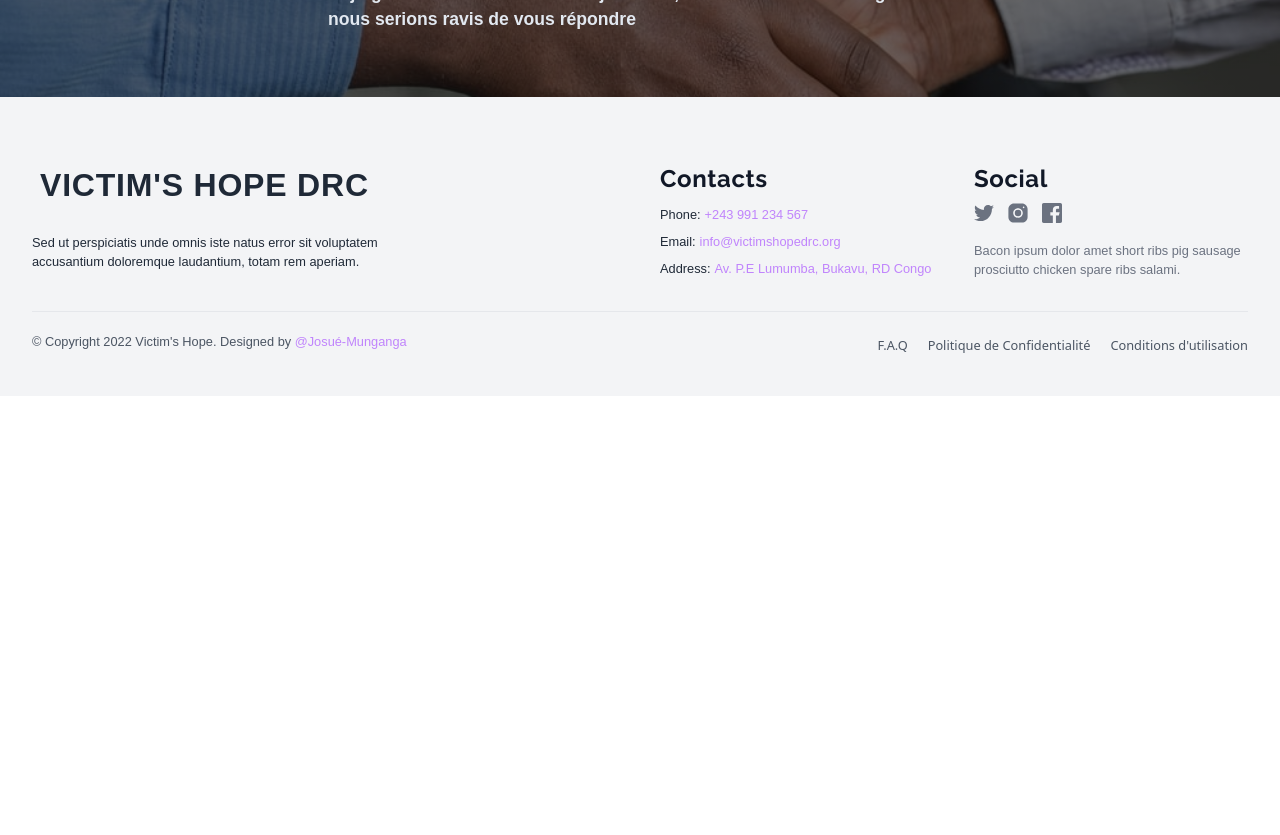
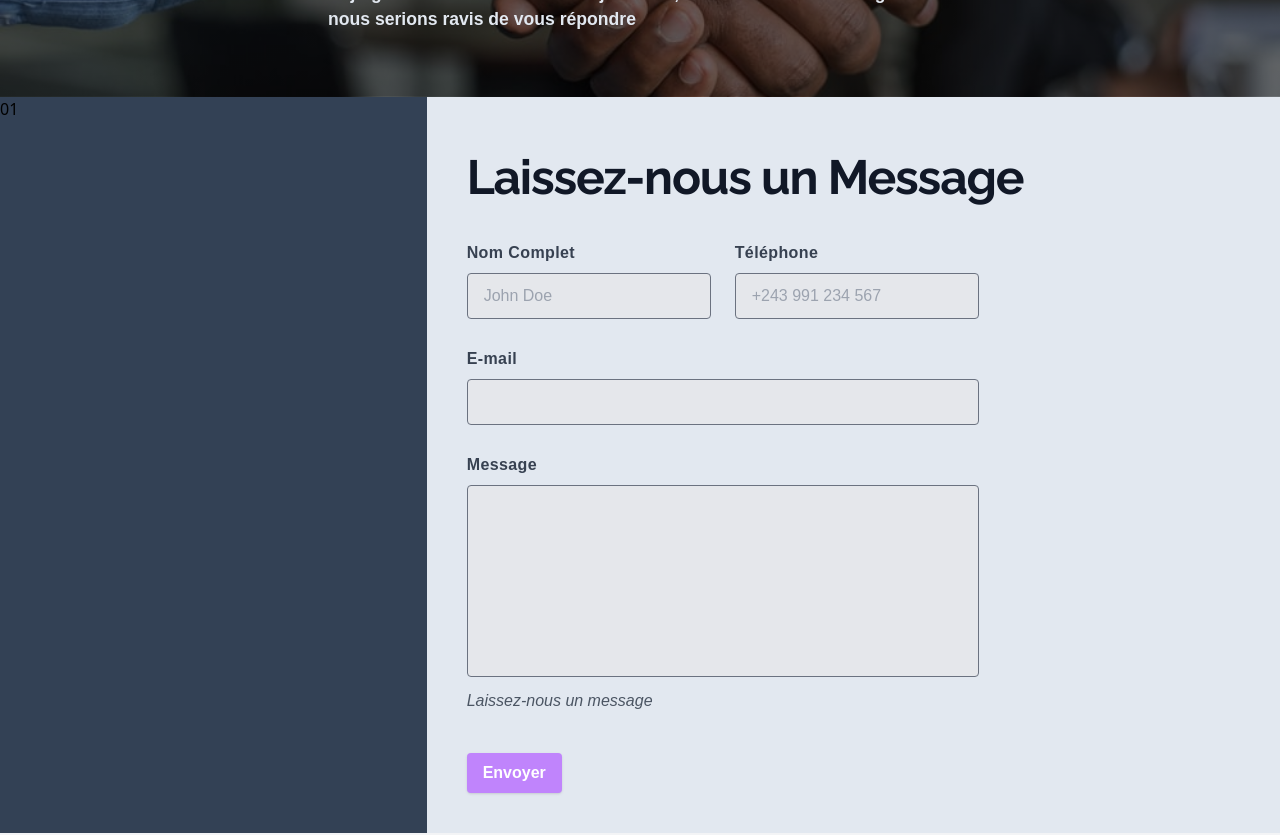
Before and after one commit to josumung999/victimshopedrc, a Next.js app: page /contact in a window 1280 px wide. Shown: the part 380-1215 px from the top of the page. Before the commit the page ends 800 px from the top, so only its background shows below. Built offline with nearby package versions, Linux system fonts and the light colour scheme; a web font is replaced by a local one.

Commit message:
Worked on the Contact Form UI

```diff
--- a/components/Contact.jsx
+++ b/components/Contact.jsx
@@ -0,0 +1,61 @@
+const Contact = () => {
+  return (
+    <div className="">
+      <div className="flex flex-col sm:flex-row">
+          <div className="basis-1/3 bg-slate-700">
+            01
+          </div>
+          <div className="py-10 px-10 basis-2/3 bg-slate-200 flex flex-col justify-center">
+          <div>
+            <h2 className="mt-4 mb-10 font-Raleway text-2xl font-bold leading-none tracking-tight text-gray-900 dark:text-gray-300 sm:text-3xl md:mx-auto">
+              Laissez-nous un Message
+            </h2>
+          </div>
+            <form className="w-full max-w-lg flex justify-center flex-col font-Roboto">
+              <div className="flex flex-wrap -mx-3 mb-4">
+                <div className="w-full md:w-1/2 px-3 mb-4 md:mb-0">
+                  <label className="block tracking-wide text-gray-700 text-xs font-bold mb-2" htmlFor="grid-first-name">
+                    Nom Complet
+                  </label>
+                  <input className="block w-full bg-gray-200 text-gray-700 border border-gray-500 rounded py-3 px-4 mb-3 leading-tight focus:outline-none focus:bg-white" id="grid-first-name" type="text" placeholder="John Doe" />
+                </div>
+                <div className="w-full md:w-1/2 px-3">
+                  <label className="block tracking-wide text-gray-700 text-xs font-bold mb-2" htmlFor="grid-last-name">
+                    Téléphone
+                  </label>
+                  <input className="block w-full bg-gray-200 text-gray-700 border border-gray-500 rounded py-3 px-4 leading-tight focus:outline-none focus:bg-white focus:border-gray-500" id="grid-last-name" type="phone" placeholder="+243 991 234 567" />
+                </div>
+              </div>
+              <div className="flex flex-wrap -mx-3 mb-4">
+                <div className="w-full px-3">
+                  <label className="block tracking-wide text-gray-700 text-xs font-bold mb-2" htmlFor="grid-password">
+                    E-mail
+                  </label>
+                  <input className="block w-full bg-gray-200 text-gray-700 border border-gray-500 rounded py-3 px-4 mb-3 leading-tight focus:outline-none focus:bg-white focus:border-gray-500" id="email" type="email" />
+                </div>
+              </div>
+              <div className="flex flex-wrap -mx-3 mb-4">
+                <div className="w-full px-3">
+                  <label className="block tracking-wide text-gray-700 text-xs font-bold mb-2" htmlFor="grid-password">
+                    Message
+                  </label>
+                  <textarea className=" no-resize block w-full bg-gray-200 text-gray-700 border border-gray-500 rounded py-3 px-4 mb-3 leading-tight focus:outline-none focus:bg-white focus:border-gray-500 h-48 resize-none" id="message"></textarea>
+                  <p className="text-gray-600 text-xs italic">Laissez-nous un message</p>
+                </div>
+              </div>
+              <div className="md:flex md:items-center mt-6">
+                <div className="md:w-1/3">
+                  <button className="shadow bg-purple-400 hover:bg-purple-700 focus:shadow-outline focus:outline-none text-white font-bold py-2 px-4 rounded" type="button">
+                    Envoyer
+                  </button>
+                </div>
+                <div className="md:w-2/3"></div>
+              </div>
+            </form>
+          </div>
+      </div>
+    </div>
+  )
+}
+
+export default Contact
--- a/pages/contact.js
+++ b/pages/contact.js
@@ -1,3 +1,4 @@
+import Contact from "../components/Contact"
 import ContainerBlock from "../components/ContainerBlock"
 import PageHeader from "../components/PageHeader"
 
@@ -12,6 +13,7 @@ const contact = () => {
         description="Rejoignez notre communauté aujourd'hui, laissez nous un message et nous serions ravis de vous répondre"
         bg="/images/bg-contact.jpeg"
       />
+      <Contact />
     </ContainerBlock>
   )
 }
```
